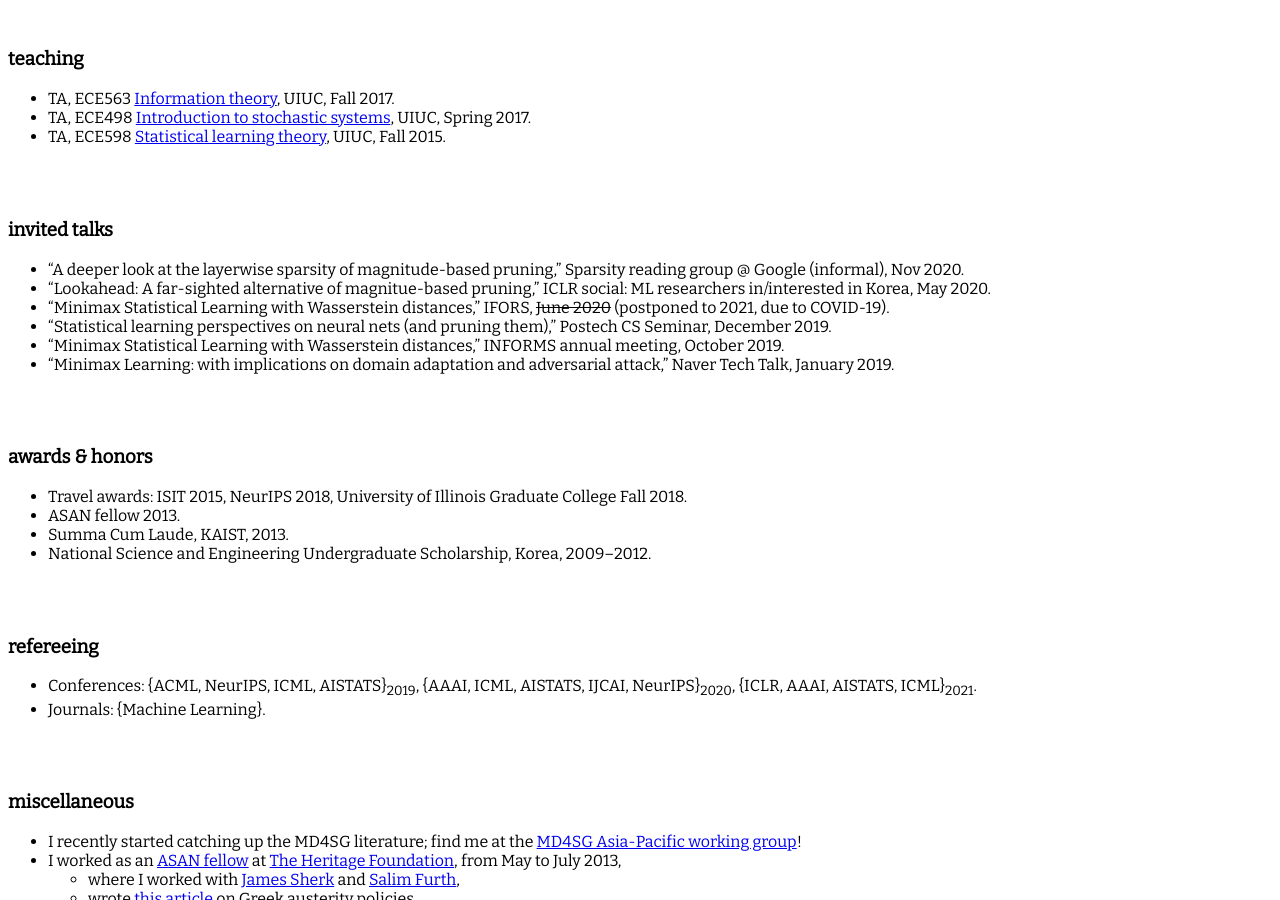
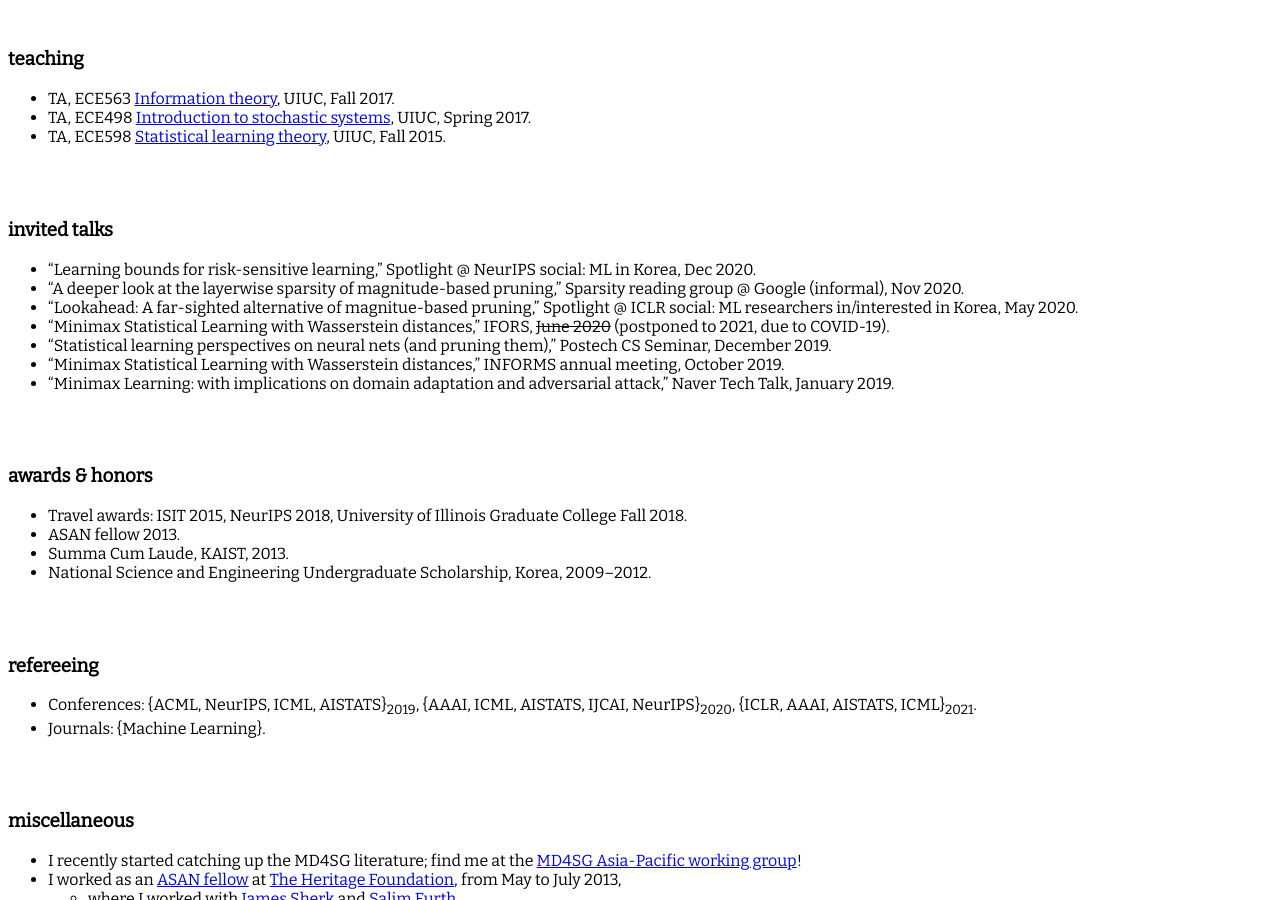
Before and after one commit to jaeho-lee/jaeho-lee.github.io, a Jekyll site: the page built from index.md, in a window 1280 px wide and 900 px high, scrolled down 1480 px. Built offline with Jekyll 4.4.1, drawn with Linux system fonts in a browser that asks for light colours.

Commit message:
Update index.md

```diff
--- a/index.md
+++ b/index.md
@@ -80,8 +80,9 @@ ISIT 2015.
 <br/><br/>
 
 ### invited talks
+* "Learning bounds for risk-sensitive learning," Spotlight @ NeurIPS social: ML in Korea, Dec 2020.
 * "A deeper look at the layerwise sparsity of magnitude-based pruning," Sparsity reading group @ Google (informal), Nov 2020.
-* "Lookahead: A far-sighted alternative of magnitue-based pruning," ICLR social: ML researchers in/interested in Korea, May 2020.
+* "Lookahead: A far-sighted alternative of magnitue-based pruning," Spotlight @ ICLR social: ML researchers in/interested in Korea, May 2020.
 * "Minimax Statistical Learning with Wasserstein distances," IFORS, ~~June 2020~~ (postponed to 2021, due to COVID-19).
 * "Statistical learning perspectives on neural nets (and pruning them)," Postech CS Seminar, December 2019.
 * "Minimax Statistical Learning with Wasserstein distances," INFORMS annual meeting, October 2019.
```
